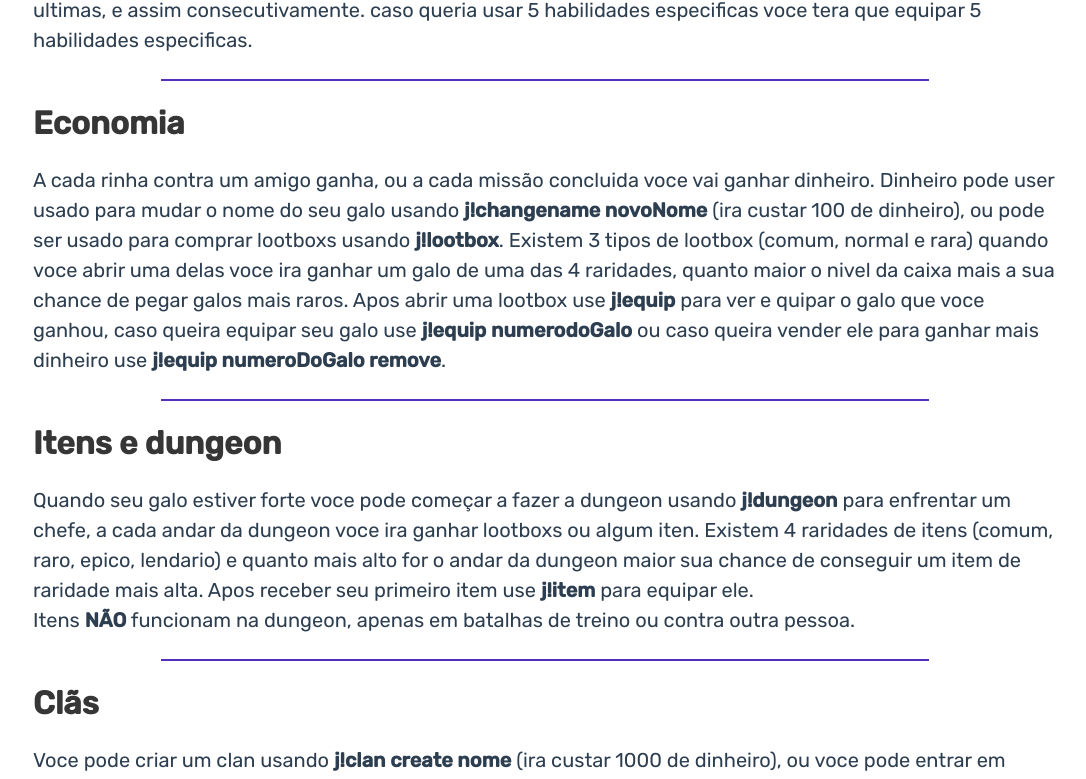
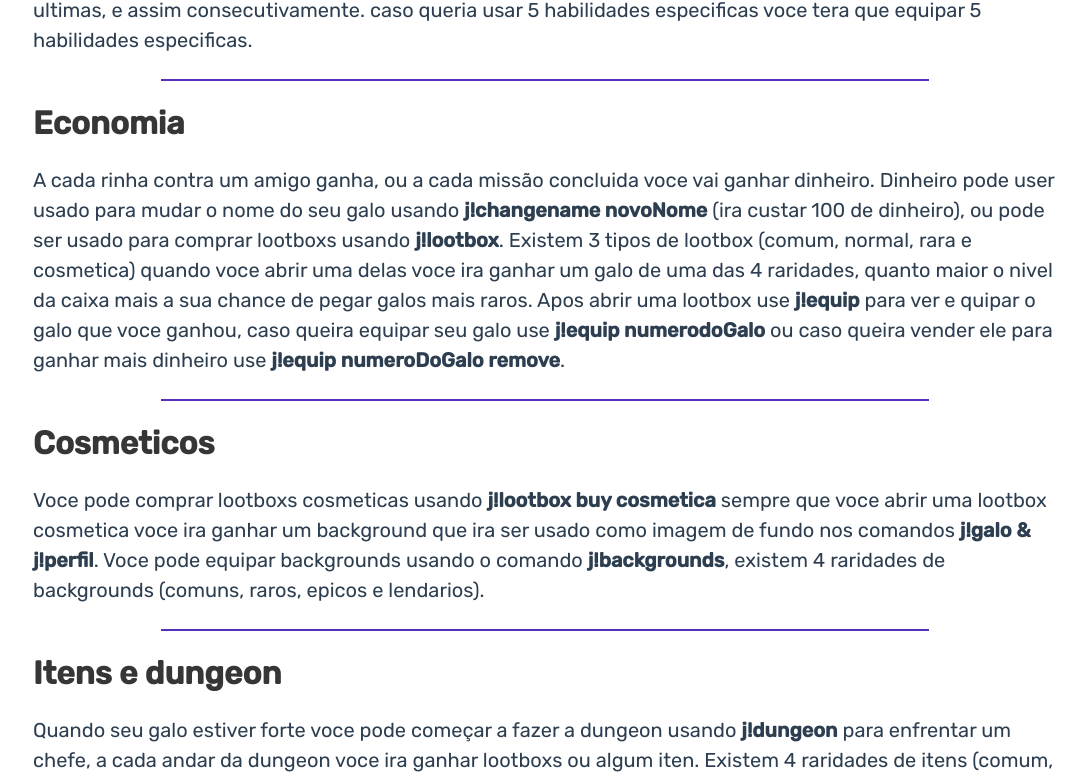
Before and after one commit to Acnologla/asura-site, a Vue app: page /asura-site/tutorial in a window 1280 px wide. Shown: the part 597-1376 px from the top of the page, without its empty margins (95-1181 px from the left). Built offline with nearby package versions, Linux system fonts and the light colour scheme.

Commit message:
Fixed vip text and dark-theme bold tag

```diff
--- a/src/assets/main.css
+++ b/src/assets/main.css
@@ -4,11 +4,11 @@
   }
 .subtitle {
     font-family: Rubik;
-    font-weight: 400px;
+    font-weight: 400;
 }
 .aboutDescription {
     font-family: Rubik;
-    font-weight: 400px;
+    font-weight: 400;
     font-size: 20px;
   }
 [data-theme="dark"] .title, [data-theme="dark"] .subtitle{
--- a/src/views/Donate.vue
+++ b/src/views/Donate.vue
@@ -35,7 +35,7 @@
                 <DonateCard price="R$ 15 a cada 400 moedas" description="Comprar dinheiro avulsamente na sua conta." title="Compra de dinheiro"/>
             </div>
             <div class = "column is-three-quarters-mobile is-half">
-                <DonateCard price = "R$ 40 reais mensalmente" description="Background exclusivo.  <br>Xp extra por partida. <br>Badge exclusiva." title="Vip"/>
+                <DonateCard price = "R$ 35 reais mensalmente" description="Background exclusivo.  <br>Xp extra por partida. <br>Trocar nome do galo gratuitamente." title="Vip"/>
 
             </div>
        </div>
--- a/src/views/RinhaTutorial.vue
+++ b/src/views/RinhaTutorial.vue
@@ -40,13 +40,22 @@
         dinheiro. Dinheiro pode user usado para mudar o nome do seu galo usando
         <span class="bold">j!changename novoNome</span> (ira custar 100 de dinheiro), ou
         pode ser usado para comprar lootboxs usando <span class="bold">j!lootbox</span>.
-        Existem 3 tipos de lootbox (comum, normal e rara) quando voce abrir uma delas voce
+        Existem 3 tipos de lootbox (comum, normal, rara e cosmetica) quando voce abrir uma delas voce
         ira ganhar um galo de uma das 4 raridades, quanto maior o nivel da caixa mais a
         sua chance de pegar galos mais raros. Apos abrir uma lootbox use
         <span class="bold">j!equip</span> para ver e quipar o galo que voce ganhou, caso
         queira equipar seu galo use <span class="bold">j!equip numerodoGalo</span> ou caso
         queira vender ele para ganhar mais dinheiro use
         <span class="bold">j!equip numeroDoGalo remove</span>.
+      </p>
+    </section>
+    <hr style="margin-left: 10vw; margin-right: 10vw; background-color: #552fbc" />
+     <section>
+      <h2 class="title">Cosmeticos</h2>
+      <p class="aboutDescription">
+          Voce pode comprar lootboxs cosmeticas usando <span class="bold">j!lootbox buy cosmetica</span>
+          sempre que voce abrir uma lootbox cosmetica voce ira ganhar um background
+          que ira ser usado como imagem de fundo nos comandos <span class="bold">j!galo & j!perfil</span>. Voce pode equipar backgrounds usando o comando <span class="bold">j!backgrounds</span>, existem 4 raridades de backgrounds (comuns, raros, epicos e lendarios).
       </p>
     </section>
     <hr style="margin-left: 10vw; margin-right: 10vw; background-color: #552fbc" />
@@ -74,6 +83,7 @@
         contra um amigo ganha faz voce ganhar 1 de xp para o seu clan. Quanto mais alto o
         nivel do seu clan mais vantagens os membros do clan terão, sendo o nivel 5 o
         maximo de nivel para um clan.
+        Cada clan ira ter uma missão por semana, e quando ela for concluida ira dar xp e dinheiro dividido entre todos os membros do clan.
       </p>
     </section>
     <hr style="margin-left: 10vw; margin-right: 10vw; background-color: #552fbc" />
@@ -90,7 +100,8 @@ article {
   font-weight: 600;
 }
 [data-theme="dark"] .bold{
-  color: #E5E9F0;
+  color: #fff;
+  font-weight: 500;
 }
 </style>
 <script>
```
Also changed, not shown: 10 other files (tests, documents, lock files or other folders).
